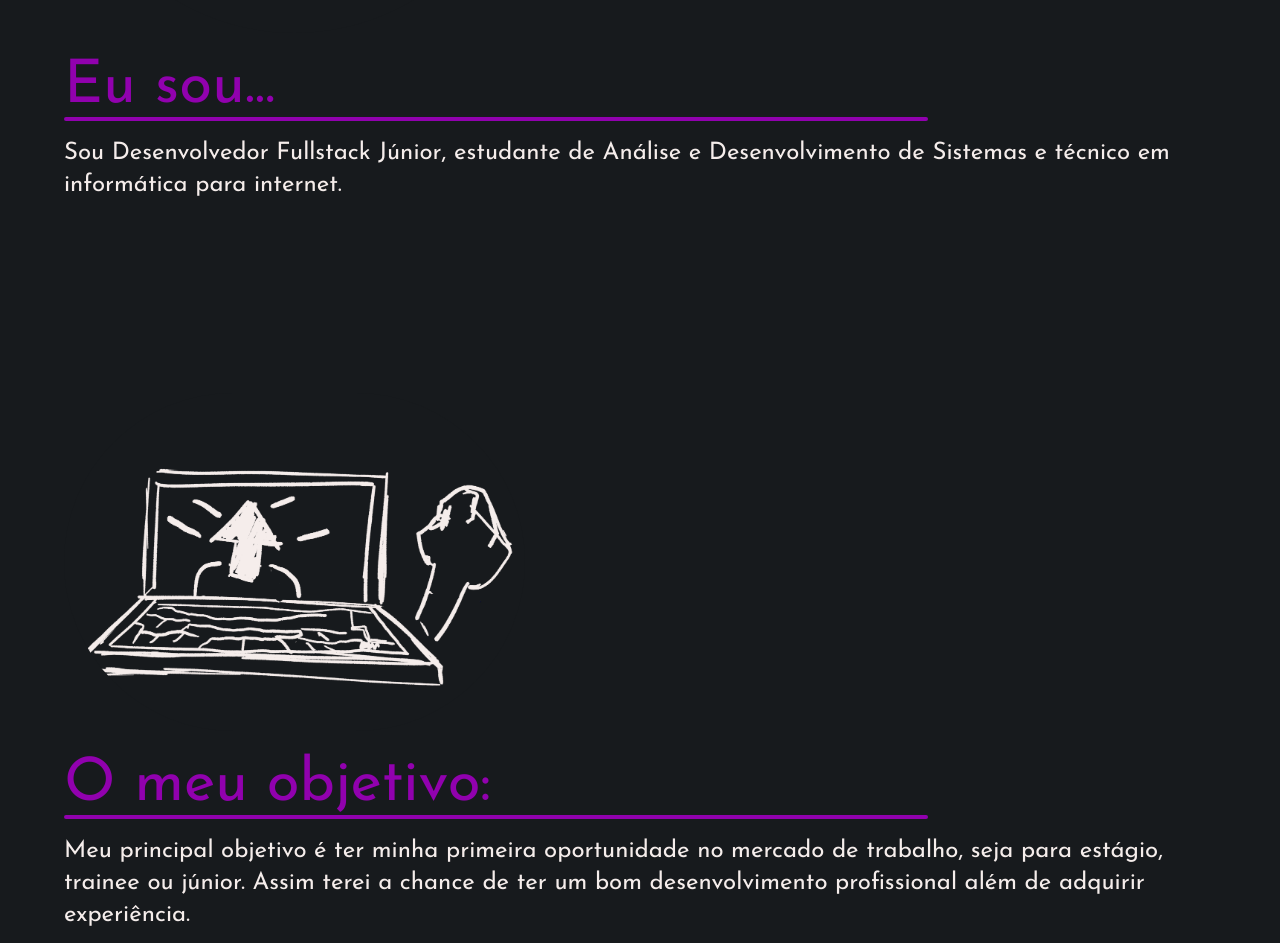
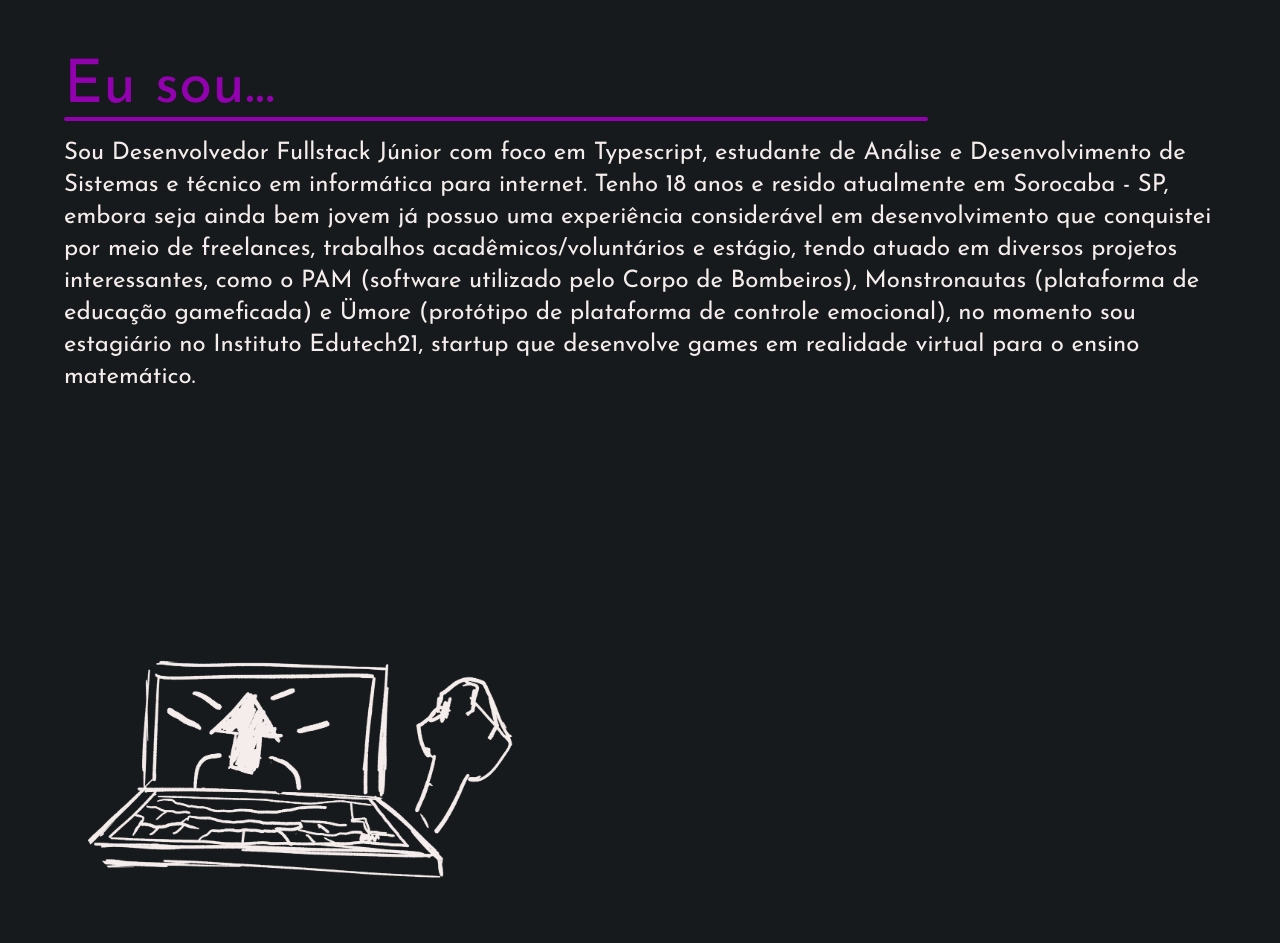
Before and after one commit to PauloHenriqueOliveiradeAlmeida/Portifolio, a React (Vite) app: page / in a window 1280 px wide. Shown: the part 1720-2663 px from the top of the page. Built offline with nearby package versions, Linux system fonts and the light colour scheme; no server answers.

Commit message:
:pencil: [refactor] Alteração dos textos explicativos

```diff
--- a/src/pages/Home/index.tsx
+++ b/src/pages/Home/index.tsx
@@ -56,13 +56,17 @@ function Home() {
 			</main>
 
 			<SectionText image="/euSou.webp" title="Eu sou...">
-				Sou Desenvolvedor Fullstack Júnior, estudante de Análise e Desenvolvimento de Sistemas e técnico em informática
+				Sou Desenvolvedor Fullstack Júnior com foco em Typescript, estudante de Análise e Desenvolvimento de Sistemas e técnico em informática
 				para internet.
+				Tenho 18 anos e resido atualmente em Sorocaba - SP, embora seja ainda bem jovem já possuo uma experiência considerável em desenvolvimento que conquistei por meio de
+				freelances, trabalhos acadêmicos/voluntários e estágio,
+				tendo atuado em diversos projetos interessantes, como o PAM (software utilizado pelo Corpo de Bombeiros), Monstronautas (plataforma de educação gameficada) e
+				Ümore (protótipo de plataforma de controle emocional), no momento sou estagiário no Instituto Edutech21, startup que desenvolve games em realidade virtual para o ensino matemático.
 			</SectionText>
 
 			<SectionText image="/objetivo.webp" title="O meu objetivo:" id="objetivos">
-				Meu principal objetivo é ter minha primeira oportunidade no mercado de trabalho, seja para estágio, trainee ou
-				júnior. Assim terei a chance de ter um bom desenvolvimento profissional além de adquirir experiência.
+				Meu principal objetivo atualmente é crescer na carreira para que possa aprender mais e entregar produtos cada vez melhores, por isso estou em busca de uma vaga como
+				desenvolvedor júnior, entretanto, meu sonho profissional é criar meu próprio produto, algo que realmente possa facilitar a vida das pessoas, algo que tenha mais que apenas valor de mercado.
 			</SectionText>
 
 			<TimelineContainer title="Minha experiência" id="experiencia">
```
